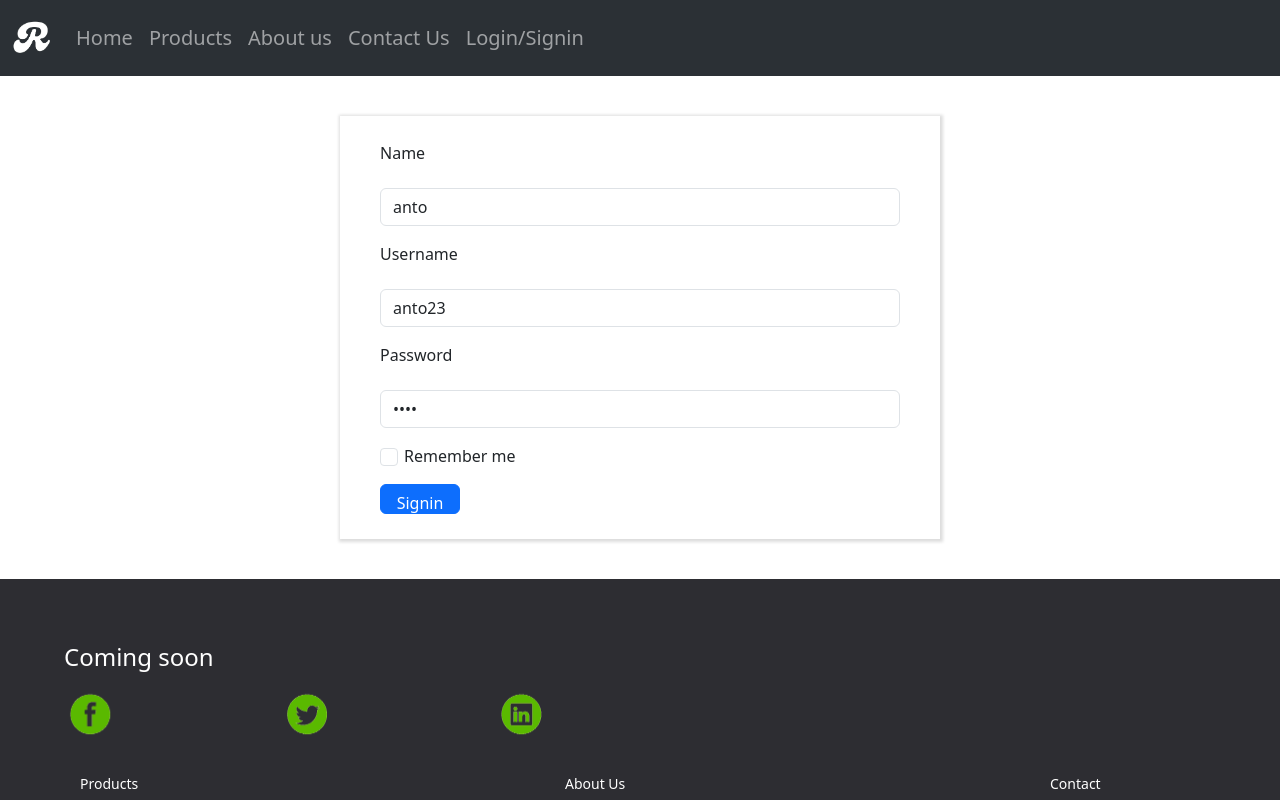
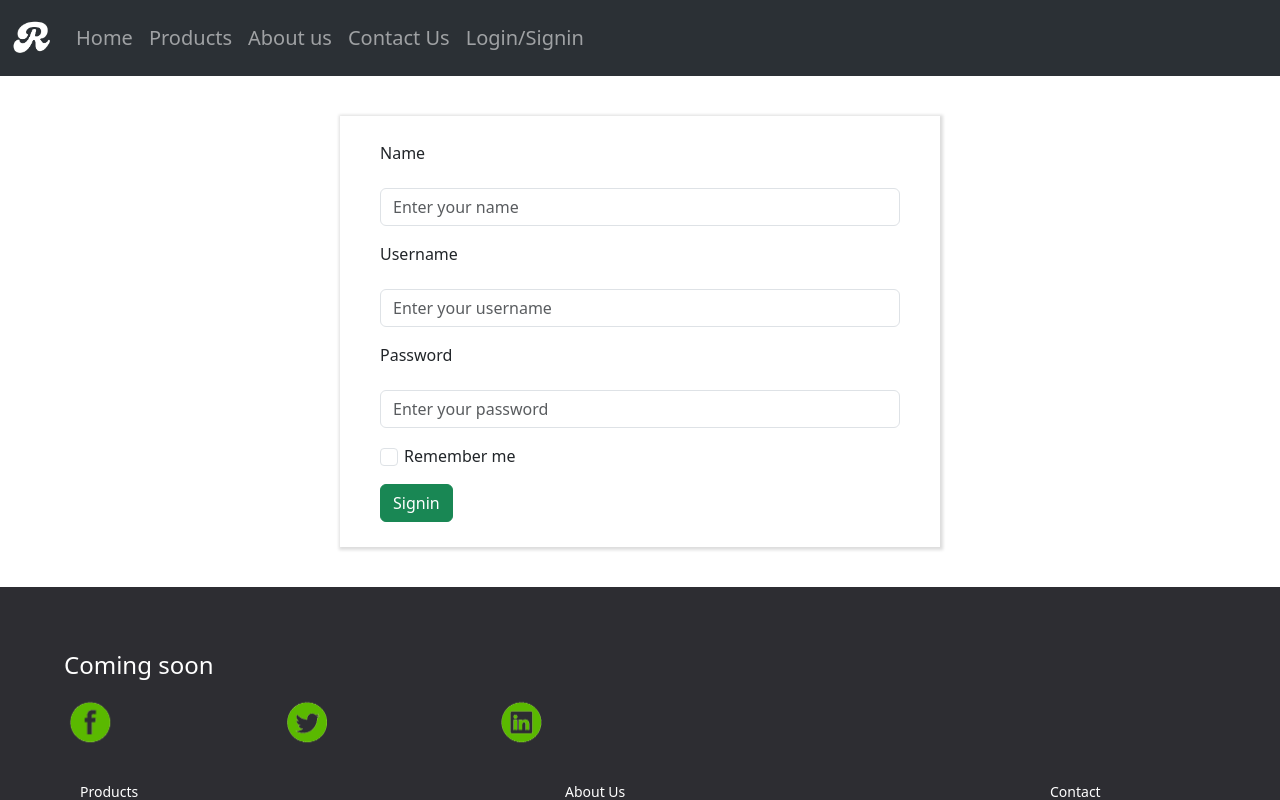
Before and after one commit to antoruizx/Crypto-Page, a React (Vite) app: page /signin in a window 1280 px wide. Shown: the top 800 px of the page. Built offline with nearby package versions, Linux system fonts and the light colour scheme.

Commit message:
signin changes

```diff
--- a/src/pages/SignInPage.jsx
+++ b/src/pages/SignInPage.jsx
@@ -8,47 +8,29 @@ const URL = "mongodb:http://127.0.0.1:27017/userSystem"
 
 function SignInPage() {
 
-    const [formValues , setFormValues] = useState({
-        name: "anto",
-        username: "anto23",
-        password: "1234"
-    })
-
-    const handleChange = (event) => {
-        setFormValues({
-            ...formValues,
-            [event.target.name]: event.target.value
-        });
-    }
-
-    useEffect(() => {
-        axios.get(`${URL}/1`).then(response => setFormValues(response.data));
-    },[]);
-
-
 
     return (
         <>
         <Form>
             <Form.Group className="mb-3" controlId="formBasicName">
                 <Form.Label name="name">Name</Form.Label>
-                <Form.Control type="name" placeholder="Enter your name" value={formValues.name} onChange={handleChange}/>
+                <Form.Control type="name" placeholder="Enter your name"/>
             </Form.Group>
 
             <Form.Group className="mb-3" controlId="formBasicUsername">
                 <Form.Label name="username">Username</Form.Label>
-                <Form.Control type="text" name="username" value={formValues.username} onChange={handleChange} placeholder="Enter your username"/>
+                <Form.Control type="text" name="username"  placeholder="Enter your username"/>
             </Form.Group>
 
             <Form.Group className="mb-3" controlId="formBasicPassword">
                 <Form.Label name="password">Password</Form.Label>
-                <Form.Control type="password" placeholder="Enter your password" value={formValues.password} onChange={handleChange}/>
+                <Form.Control type="password" placeholder="Enter your password"/>
             </Form.Group>
             <Form.Group className="mb-3" controlId="formBasicCheckbox">
                 <Form.Check type="checkbox" label="Remember me"/>
             </Form.Group>
             <div>
-                <Button type="button" className="btn btn-primary">Signin</Button>
+            <a href="/signin" type="button" className="btn btn-success">Signin</a>
             </div>
         </Form>
         </>
```
